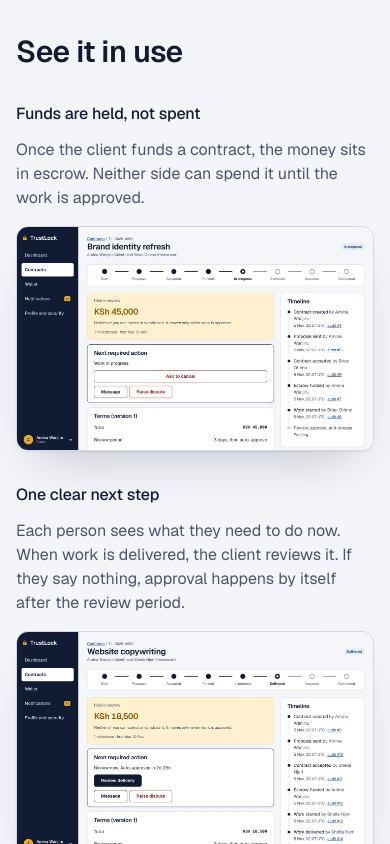
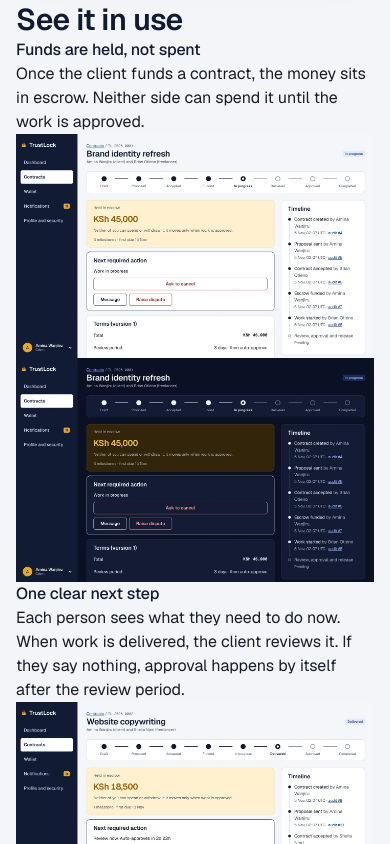
Before and after one commit to Marktio/Trustlock, a Next.js app: page / in a window 390 px wide. Shown: the part 1020-1864 px from the top of the page. Built offline with nearby package versions, Linux system fonts and the light colour scheme; no server answers.

Commit message:
TrustLock favicon and mobile layout

```diff
--- a/src/app/globals.css
+++ b/src/app/globals.css
@@ -570,8 +570,7 @@ dialog.dialog form { display: flex; flex-direction: column; gap: var(--space-4);
   .lp-rail li:nth-child(6) .rail-line.done { animation-delay: 680ms; }
   .lp-rail li:nth-child(8) .rail-line.done { animation-delay: 840ms; }
   .lp-held { animation: lp-rise 600ms var(--ease-out) 1000ms both; }
-  /* Movement only, no fade: text that starts transparent fails contrast checks while it animates in. */
-  @keyframes lp-rise { from { transform: translateY(24px); } to { transform: none; } }
+  @keyframes lp-rise { from { opacity: 0; transform: translateY(24px); } to { opacity: 1; transform: none; } }
   @keyframes lp-fill { from { transform: scaleX(0); } to { transform: scaleX(1); } }
 }
 
@@ -734,27 +733,3 @@ dialog.dialog form { display: flex; flex-direction: column; gap: var(--space-4);
 .form-grid-210 { grid-template-columns: repeat(auto-fit, minmax(210px, 1fr)); }
 .page-narrow { display: flex; flex-direction: column; gap: var(--space-4); max-width: 40rem; padding-top: var(--space-8); }
 .page-onboard { max-width: 640px; gap: var(--space-6); padding-top: var(--space-12); }
-
-/* Product preview on the landing page. The image that matches the theme is shown, the other is hidden (and so never fetched). */
-.lp-shots { padding-block: var(--space-12); }
-.lp-shot-list { list-style: none; margin: var(--space-8) 0 0; padding: 0; display: flex; flex-direction: column; gap: var(--space-12); }
-.lp-shot { display: grid; grid-template-columns: minmax(0, 5fr) minmax(0, 7fr); gap: var(--space-8); align-items: center; }
-.lp-shot:nth-child(even) { grid-template-columns: minmax(0, 7fr) minmax(0, 5fr); }
-.lp-shot:nth-child(even) .lp-shot-copy { order: 2; }
-.lp-shot-copy { display: flex; flex-direction: column; gap: var(--space-3); max-width: 28rem; }
-.landing .lp-shot-copy p { color: var(--muted); }
-.lp-shot-frame { border: 1px solid var(--line); border-radius: var(--radius-lg); overflow: hidden; background: var(--card); box-shadow: var(--shadow-card); }
-.lp-shot-frame img { display: block; width: 100%; height: auto; }
-.lp-shot-dark { display: none !important; }
-@media (prefers-color-scheme: dark) {
-  :root:not([data-theme="light"]) .lp-shot-light { display: none !important; }
-  :root:not([data-theme="light"]) .lp-shot-dark { display: block !important; }
-}
-:root[data-theme="dark"] .lp-shot-light { display: none !important; }
-:root[data-theme="dark"] .lp-shot-dark { display: block !important; }
-@media (max-width: 900px) {
-  .lp-shots { padding-block: var(--space-8); }
-  .lp-shot, .lp-shot:nth-child(even) { grid-template-columns: minmax(0, 1fr); gap: var(--space-4); }
-  .lp-shot:nth-child(even) .lp-shot-copy { order: 0; }
-  .lp-shot-list { gap: var(--space-8); }
-}
```
